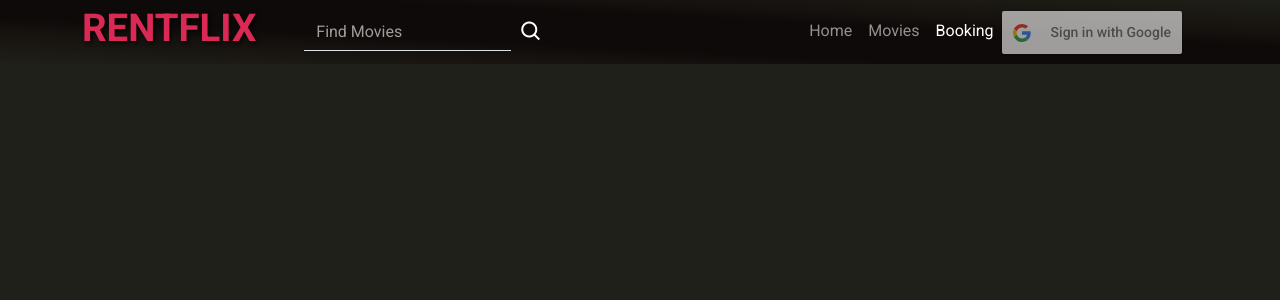
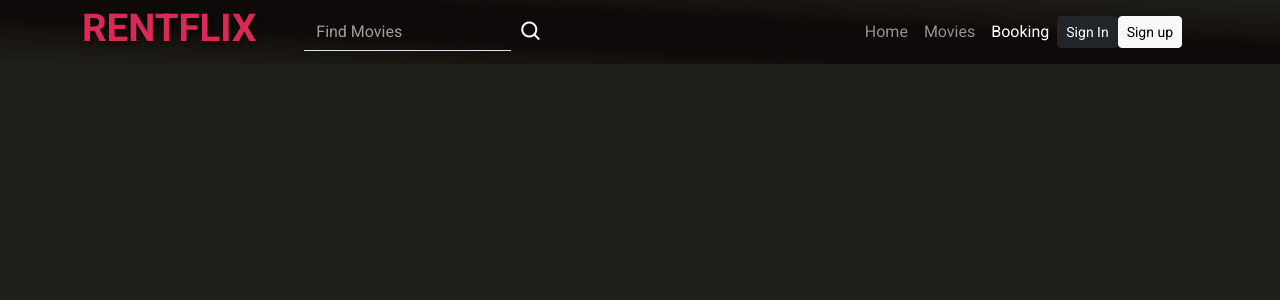
Before and after one commit to KristianColville1/movie-website, a React (Create React App) app: page /booking in a window 1280 px wide. Shown: the top 300 px of the page. Built offline with nearby package versions, Linux system fonts and the light colour scheme; a web font is replaced by a local one.

Commit message:
Added in login system for both large and small screens

```diff
--- a/src/App.js
+++ b/src/App.js
@@ -1,4 +1,4 @@
-import React from "react";
+import React, {useState} from "react";
 import { BrowserRouter as Router, Route, Routes } from "react-router-dom";
 import Navbar from "./components/organisms/Navbar/Navbar";
 import MobileNav from "./components/organisms/MobileNav/MobileNav";
@@ -6,12 +6,18 @@ import Home from "./pages/Home";
 import Movies from "./pages/Movies";
 import Booking from "./pages/Booking";
 import Search from "./pages/Search";
+import ModalWrapper from "./components/organisms/ModalWrapper/ModalWrapper";
 /**
  *
  * Responsible for handling the app and running the router for the different content on the site
  * @return {JSX.Element} the application element with router and children
  */
 function App() {
+    // states for sign in and sign up
+    const [showSignInModal, setShowSignInModal] = useState(false);
+    const [showSignUpModal, setShowSignUpModal] = useState(false);
+
+
     // define pages here and the element for routing
     const pages = [
         { element: <Home />, path: "/" },
@@ -20,8 +26,11 @@ function App() {
         { element: <Booking />, path: "/booking" },
     ];
     return (
-        <Router >
-            <Navbar />
+        <Router>
+            <Navbar
+                onSignIn={() => setShowSignInModal(true)}
+                onSignUp={() => setShowSignUpModal(true)}
+            />
             <Routes>
                 {
                     // for each page map the location and element to a route
@@ -34,7 +43,22 @@ function App() {
                     ))
                 }
             </Routes>
-            <MobileNav />
+            <MobileNav
+                onSignIn={() => setShowSignInModal(true)}
+                onSignUp={() => setShowSignUpModal(true)}
+            />
+            <ModalWrapper
+                title="Sign In"
+                show={showSignInModal}
+                handleClose={() => setShowSignInModal(false)}
+            >
+            </ModalWrapper>
+            <ModalWrapper
+                title="Sign Up"
+                show={showSignUpModal}
+                handleClose={() => setShowSignUpModal(false)}
+            >
+            </ModalWrapper>
         </Router>
     );
 }
--- a/src/components/atoms/Button/Button.js
+++ b/src/components/atoms/Button/Button.js
@@ -3,15 +3,12 @@ import { Button as ButtonBootstrap } from "react-bootstrap";
 
 const Button = ({
     onClick,
+    children = null,
     className = "",
     iconClassName = "",
-    children = null,
 }) => {
     return (
-        <ButtonBootstrap
-            onClick={onClick}
-            className={`${className}`}
-        >
+        <ButtonBootstrap onClick={onClick} className={`${className}`}>
             {iconClassName && <i className={`${iconClassName} fs-4`}></i>}
             {children}
         </ButtonBootstrap>
--- a/src/components/molecules/FormInput/FromInput.js
+++ b/src/components/molecules/FormInput/FromInput.js
@@ -13,7 +13,7 @@ import { Form } from "react-bootstrap";
  * @param {string} [props.className] css names if any for the nested element
  * @returns {JSX.Element} a form input element
  */
-const FormInput = ({ id, label, type, placeholder, onChange, value }) => (
+const FormInput = ({ id, label, type, placeholder, onChange, value, className }) => (
     <Form.Group controlId={id}>
         <Form.Label>{label}</Form.Label>
         <Form.Control
--- a/src/components/molecules/NavItem/NavItem.js
+++ b/src/components/molecules/NavItem/NavItem.js
@@ -6,7 +6,7 @@ import Nav from "react-bootstrap/Nav";
  * NavItem encapsulates the navigation link functionality
  * @param {Object} props is the destructured props object
  * @param {string} props.to the path to navigate to when link is clicked
- * @param {string} props.children the text or content for the navigation link
+ * @param {React.ReactNode} props.children the text or content for the navigation link
  * @param {Function} [props.onClick] click handler if needed
  * @param {string} [props.className] css names if any for the nested element
  * @returns {JSX.Element} a navigation item
--- /dev/null
+++ b/src/components/organisms/ModalWrapper/ModalWrapper.css
@@ -0,0 +1,14 @@
+
+/* so the modal is on top */
+.modal {
+    z-index: 1050;
+}
+
+@media (min-width:992px) {
+    .modal-dialog {
+        display:flex;
+        justify-content: center;
+        align-content: center;
+        max-width: 700px;
+    }
+}
--- a/src/components/organisms/ModalWrapper/ModalWrapper.js
+++ b/src/components/organisms/ModalWrapper/ModalWrapper.js
@@ -1,6 +1,6 @@
 import React from "react";
 import { Modal, Button } from "react-bootstrap";
-
+import './ModalWrapper.css';
 /**
  * ModalWrapper encapsulates form content to display to user when triggered
  * @param {Object} props is the destructured props object
--- a/src/components/organisms/Navbar/Navbar.css
+++ b/src/components/organisms/Navbar/Navbar.css
@@ -1,7 +1,7 @@
 .top-nav {
     height:8vh;
     background-image: linear-gradient(to right top, #1e2019, #1c1b15, #191612, #15110e, #0e0a09, #0e0a09, #0e0a09, #0e0a09, #15110e, #191612, #1c1b15, #1e2019);
-    z-index: 10000000;
+    z-index: 1000;
 }
 /* changes the color of the 'Search' */
 .placeholder-white::placeholder {
--- a/src/components/organisms/Navbar/Navbar.js
+++ b/src/components/organisms/Navbar/Navbar.js
@@ -14,7 +14,7 @@ import "./Navbar.css";
  * NavBar manages the site's main navigation using React Router for SPA page transitions. It controls the collapsible menu's state for responsive design.
  * @returns {JSX.Element} The primary navigation bar with integrated routing and collapsible toggler.
  */
-const Navbar = () => {
+const Navbar = ({ onSignIn, onSignUp}) => {
     // using useState for opening and closing collapse burger menu
     const [expanded, setExpanded] = useState(false);
     const toggleNavbar = () => setExpanded((prevExpanded) => !prevExpanded);
@@ -37,17 +37,6 @@ const Navbar = () => {
         },
     ];
 
-    // Google sign in
-      const handleLoginSuccess = (response) => {
-    console.log('Login Success:', response.profileObj);
-    // Here you can handle the login success event,
-    // such as setting the user session or storing the access token.
-  };
-
-  const handleLoginFailure = (response) => {
-    console.error('Login Failed:', response);
-    // Here you can handle the login failure event.
-  };
     return (
         <BootstrapNavbar
             collapseOnSelect
@@ -92,7 +81,8 @@ const Navbar = () => {
 
 
                         }
-                        < GoogleSignIn onSuccess={handleLoginSuccess } onFailure={handleLoginFailure }/>
+                        <Button onClick={onSignIn} className="btn-sm btn-dark my-1">Sign In</Button>
+                        <Button onClick={onSignUp} className="btn-sm btn-light my-1">Sign up</Button>
                     </Nav>
                 </BootstrapNavbar.Collapse>
             </Container>
```
